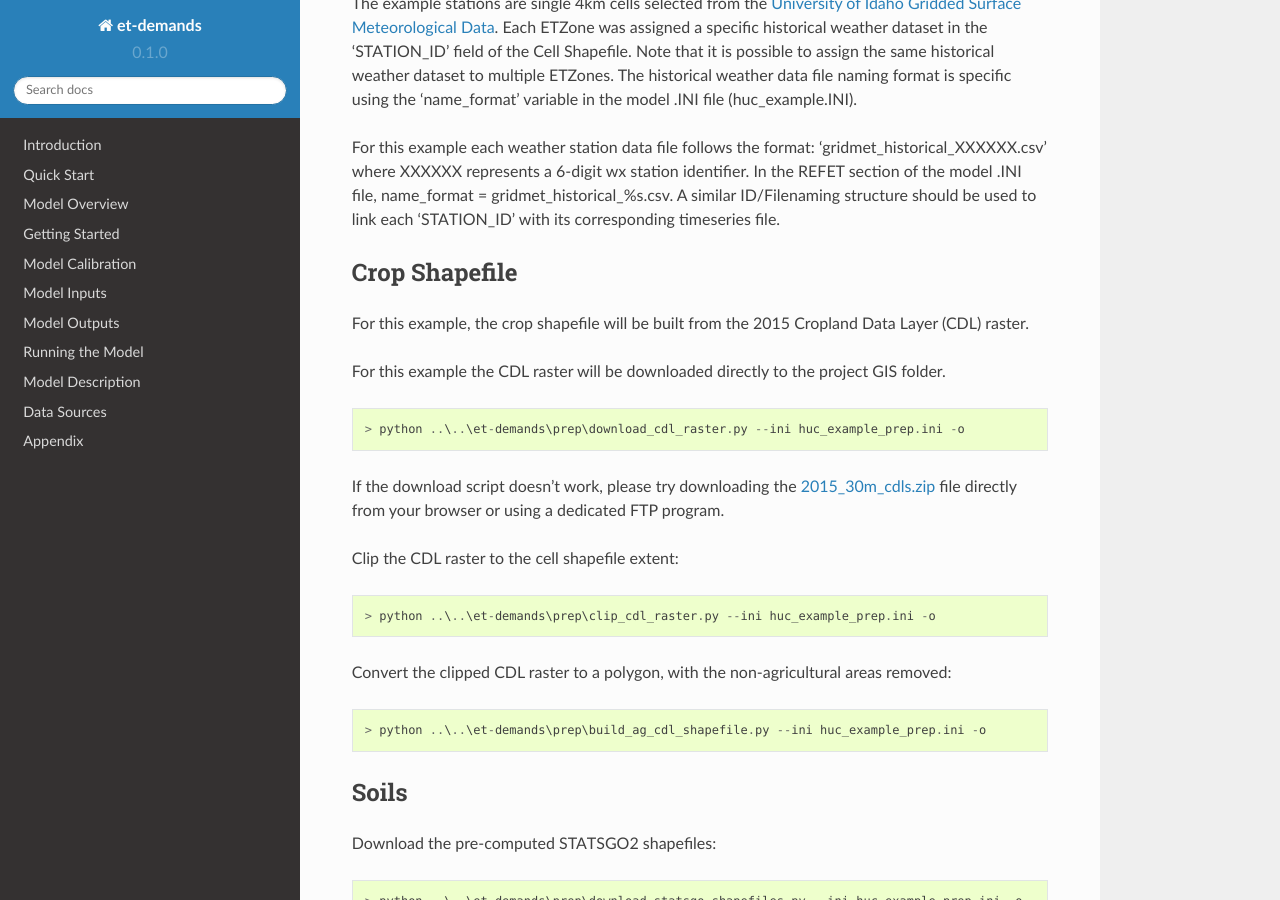
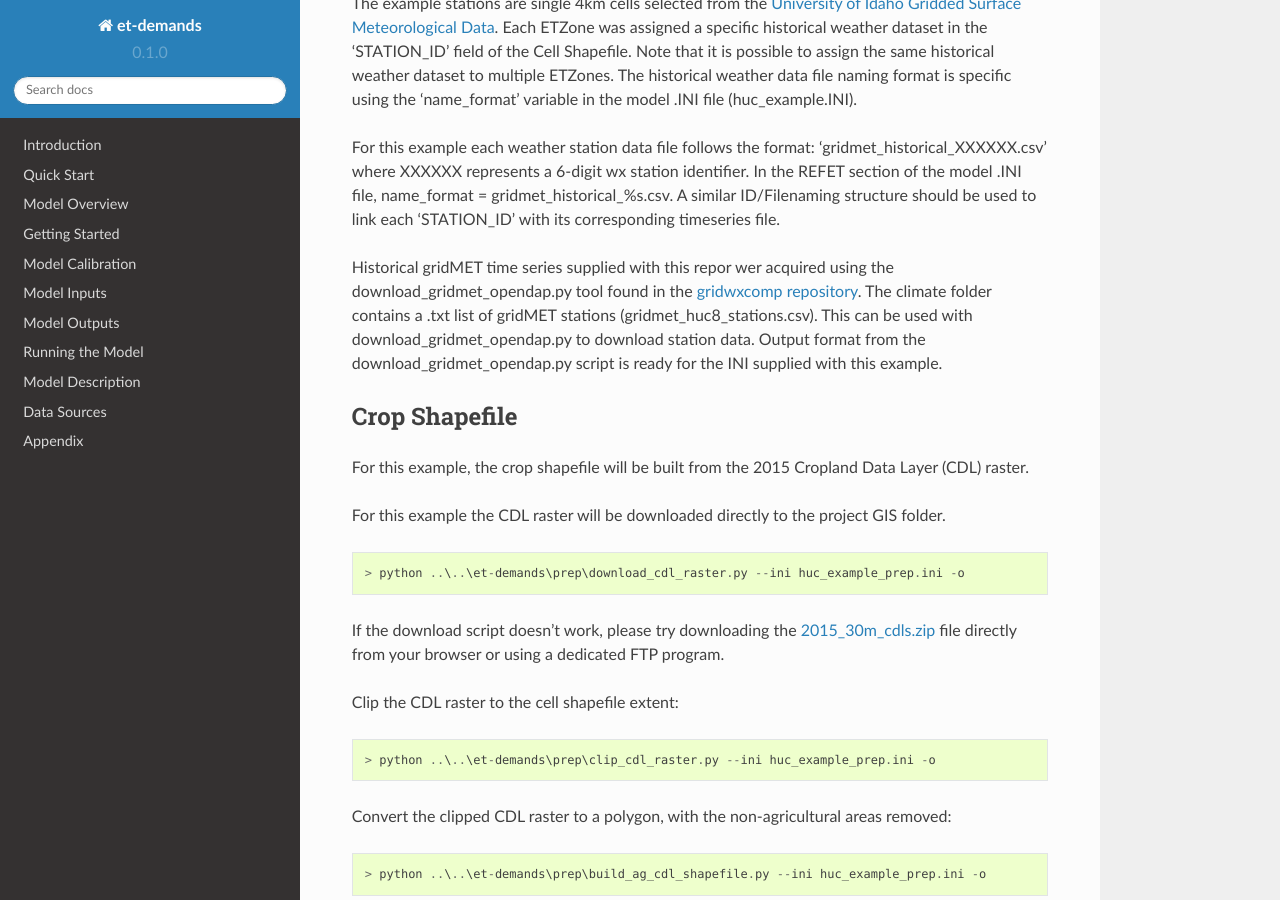
Before and after one commit to DOI-BOR/et-demands, a Sphinx documentation site: the page built from docs/huc_example.rst, in a window 1280 px wide and 900 px high, scrolled down 1766 px. Built offline with Sphinx 7.4.7 and the Read the Docs theme 2.0.0, drawn with Linux system fonts in a browser that asks for light colours; formulas are drawn with MathJax 3.

Commit message:
gridMET download docs update

```diff
--- a/docs/huc_example.rst
+++ b/docs/huc_example.rst
@@ -68,6 +68,10 @@ For this example each weather station data file follows the format:
 In the REFET section of the model .INI file, name_format = gridmet_historical_%s.csv.
 A similar ID/Filenaming structure should be used to link each 'STATION_ID' with its corresponding timeseries file.
 
+Historical gridMET time series supplied with this repor wer acquired using the download_gridmet_opendap.py tool
+found in the `gridwxcomp repository <https://github.com/WSWUP/gridwxcomp/>`_. The climate folder contains a .txt list of gridMET stations (gridmet_huc8_stations.csv). This can be used with download_gridmet_opendap.py to download station
+data. Output format from the download_gridmet_opendap.py script is ready for the INI supplied with this example.
+
 Crop Shapefile
 --------------
 For this example, the crop shapefile will be built from the 2015 Cropland Data Layer (CDL) raster.
```
